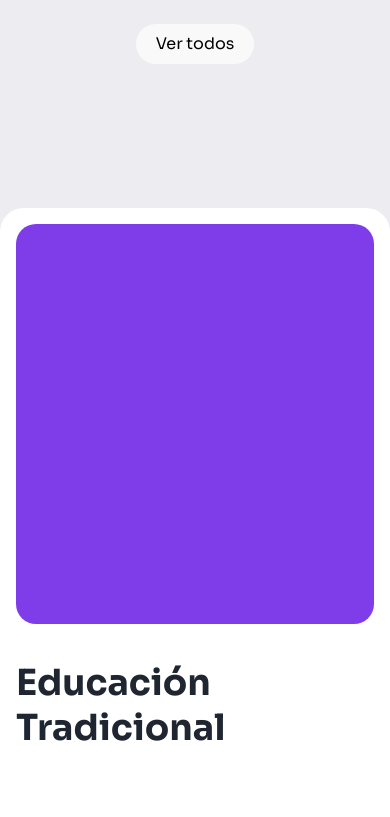
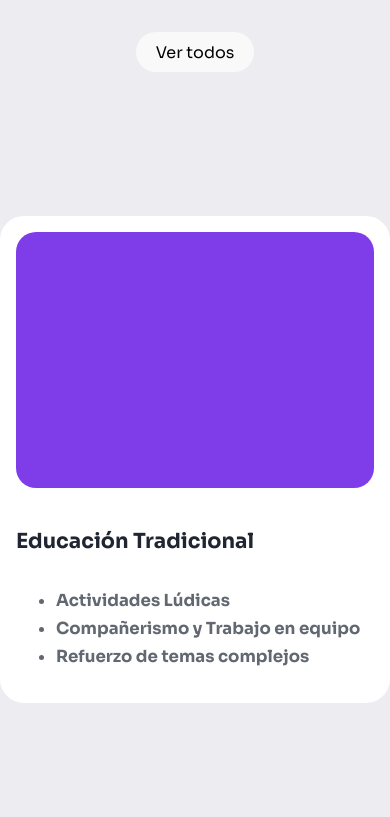
Before and after one commit to Jesussfl/Crefinex-Landing-Page, a React (Vite) app in the folder client/: page /home in a window 390 px wide. Shown: the part 2760-3577 px from the top of the page. Built offline with nearby package versions, Linux system fonts and the light colour scheme.

Commit message:
Fixing font sizes

```diff
--- a/client/src/components/Sections/Education/SectionEducation.css
+++ b/client/src/components/Sections/Education/SectionEducation.css
@@ -11,7 +11,7 @@
   flex: 1 1 0;
 }
 .section-container .image {
-  min-height: 400px;
+  min-height: 256px;
 }
 .section-content {
   text-align: left;
@@ -19,7 +19,7 @@
   flex-direction: column;
   justify-content: center;
   align-content: center;
-  gap: 48px;
+  gap: 12px;
 }
 .section-container .section-content ul {
   display: flex;
--- a/client/src/components/Sections/Education/SectionEducation.jsx
+++ b/client/src/components/Sections/Education/SectionEducation.jsx
@@ -7,16 +7,16 @@ function SectionEducation() {
       <div className="section-container">
         <div className="image"></div>
         <div className="section-content">
-          <h4>Educación Tradicional</h4>
+          <h5>Educación Tradicional</h5>
           <ul>
             <li>
-              <h6>Actividades Lúdicas</h6>
+              <p className="headline">Actividades Lúdicas</p>
             </li>
             <li>
-              <h6>Compañerismo y Trabajo en equipo</h6>
+              <p className="headline">Compañerismo y Trabajo en equipo</p>
             </li>
             <li>
-              <h6>Refuerzo de temas complejos</h6>
+              <p className="headline">Refuerzo de temas complejos</p>
             </li>
           </ul>
         </div>
--- a/client/src/components/Sections/Resources/SectionResources.css
+++ b/client/src/components/Sections/Resources/SectionResources.css
@@ -31,6 +31,9 @@
 }
 
 @media (max-width: 600px) {
+  .section-resources .copys-resources {
+    width: 100%;
+  }
   .section-resources {
     padding: 16px;
   }
--- a/client/src/styles/global.css
+++ b/client/src/styles/global.css
@@ -36,6 +36,7 @@ h6 {
 .headline {
   font-size: 1.1rem;
   font-weight: 700;
+  line-height: 28px;
   margin: 0;
 }
 .body-large {
@@ -68,10 +69,28 @@ p {
     font-size: 1.5rem;
     line-height: 34.6px;
   }
+  h5 {
+    font-size: 1.3rem;
+    line-height: 34.6px;
+  }
+  h6 {
+    font-size: 1.1rem;
+    font-weight: 700;
+    line-height: 28px;
+  }
+  .headline {
+    font-size: 1.04rem;
+  }
   .body-large {
     font-size: 1rem;
     font-weight: 500;
     line-height: 25.2px;
     margin: 0;
   }
+  p {
+    font-size: 0.9rem;
+    font-weight: 500;
+    line-height: 24.2px;
+    margin: 0;
+  }
 }
```
